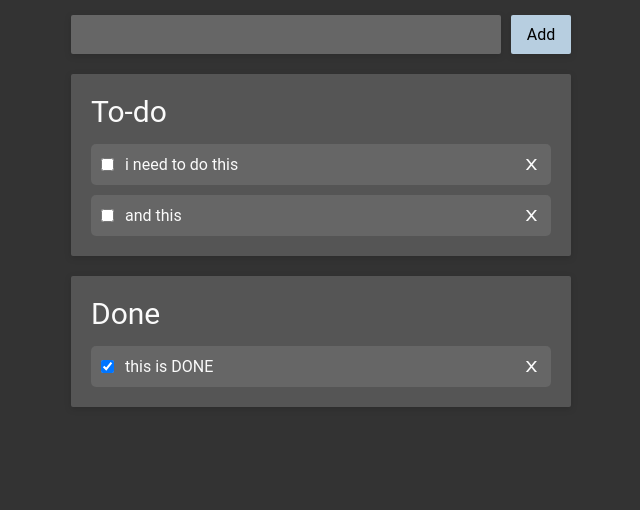
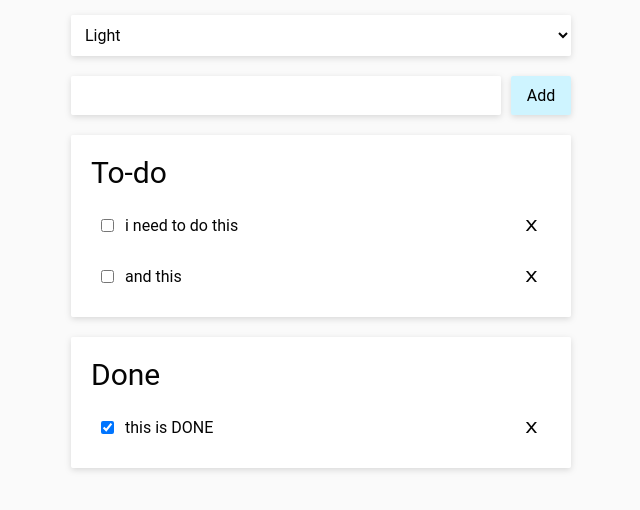
Before and after one commit to igoracmelo/tovue-list, a Vue app: page / in a window 1280 px wide. Shown: the top 510 px of the page, without its empty margins (319-959 px from the left). Built offline with nearby package versions, Linux system fonts and the light colour scheme.

Commit message:
feat: add ThemeSelector to App

```diff
--- a/src/components/App/App.js
+++ b/src/components/App/App.js
@@ -1,4 +1,5 @@
 import TodoForm from '../TodoForm/TodoForm.vue'
+import ThemeSelector from '../ThemeSelector/ThemeSelector.vue'
 import List from '../List/List.vue'
 
 export default {
@@ -6,6 +7,7 @@ export default {
   components: {
     TodoForm,
     List,
+		ThemeSelector
   },
 
   data() {
--- a/src/components/App/App.vue
+++ b/src/components/App/App.vue
@@ -1,5 +1,6 @@
 <template>
   <div class="app-container">
+		<ThemeSelector />
     <TodoForm @add-todo="addTodo" />
     <List
       title="To-do"
```
